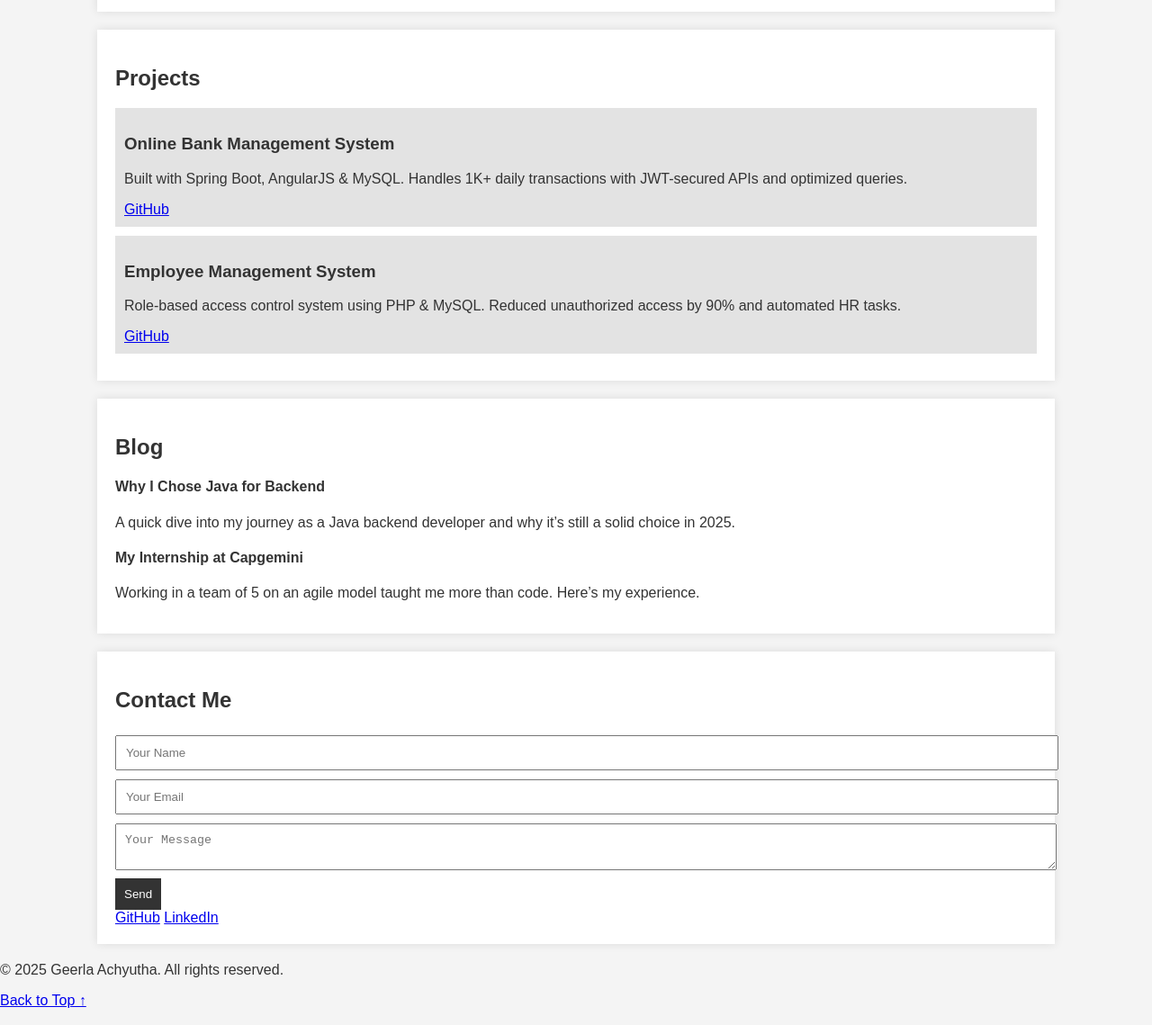
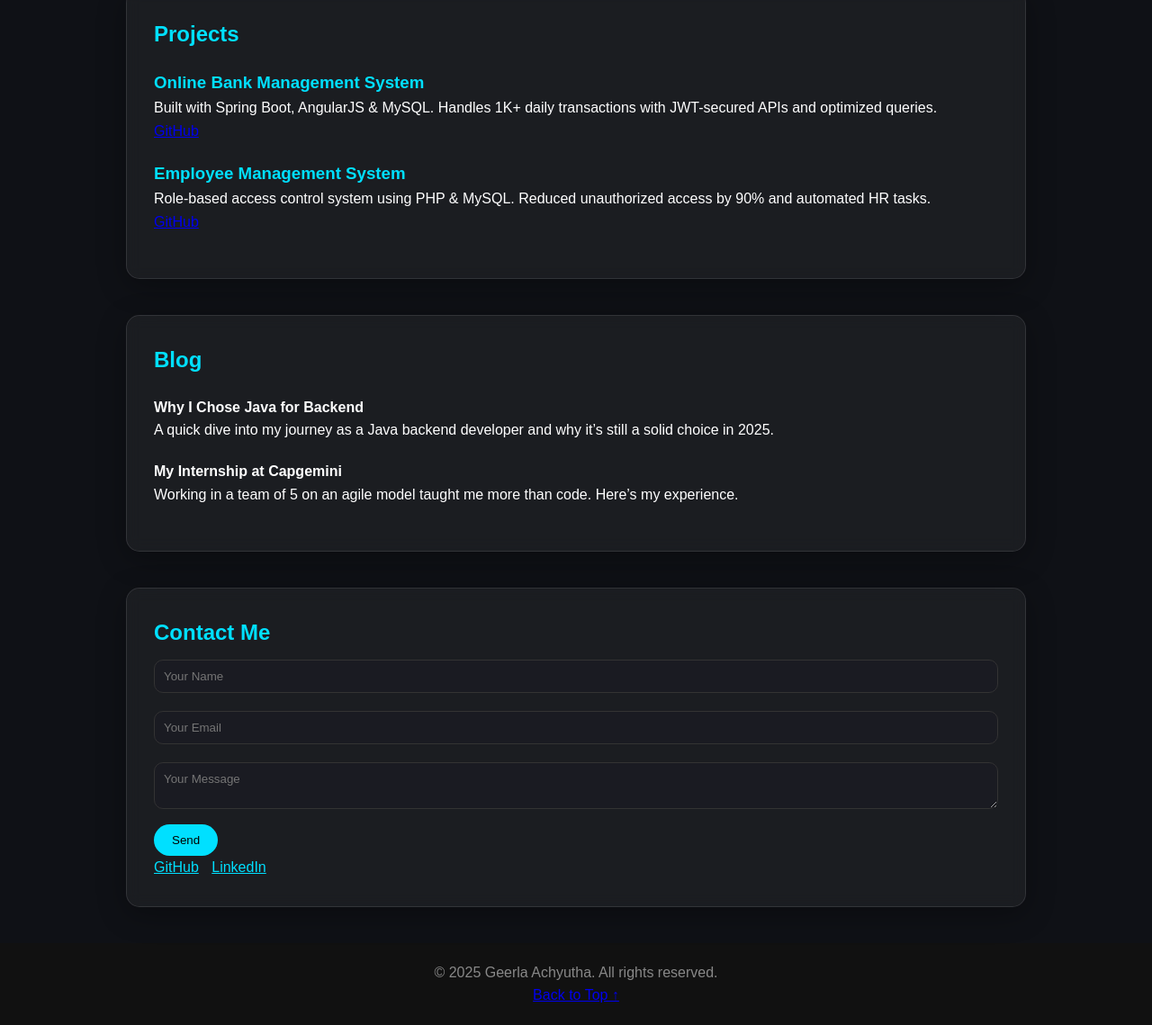
Before and after one commit to Achyuth7891/Achyuth7891.github.io, a plain HTML site: page index.html in a window 1280 px wide. Shown: the part 471-1610 px from the top of the page at 90% size. Drawn offline with Linux system fonts and the light colour scheme.

Commit message:
Update style.css

```diff
--- a/style.css
+++ b/style.css
@@ -1,57 +1,84 @@
-body {
-    font-family: Arial, sans-serif;
+* {
   margin: 0;
   padding: 0;
-    background: #f4f4f4;
-    color: #333;
+  box-sizing: border-box;
+  font-family: 'Poppins', sans-serif;
 }
-
-header {
-    background: #333;
+body {
+  background: #0f1116;
   color: white;
-    text-align: center;
-    padding: 1rem;
+  scroll-behavior: smooth;
+  line-height: 1.6;
 }
-
-nav ul {
-    list-style: none;
-    padding: 0;
+section {
+  padding: 60px 20px;
+  max-width: 1000px;
+  margin: auto;
 }
-
-nav ul li {
-    display: inline;
-    margin: 0 15px;
+.glass-section {
+  background: rgba(255, 255, 255, 0.05);
+  border-radius: 15px;
+  box-shadow: 0 8px 32px 0 rgba(0, 0, 0, 0.3);
+  backdrop-filter: blur(8px);
+  border: 1px solid rgba(255, 255, 255, 0.1);
+  margin-bottom: 40px;
+  padding: 30px;
 }
-
-nav ul li a {
-    color: white;
+h1, h2, h3 {
+  color: #00e0ff;
+}
+.btn {
+  display: inline-block;
+  margin-top: 10px;
+  background: #00e0ff;
+  color: black;
+  padding: 10px 20px;
+  border-radius: 25px;
   text-decoration: none;
+  transition: all 0.3s ease;
 }
-
-section {
-    padding: 20px;
-    margin: 20px auto;
-    width: 80%;
+.btn:hover {
   background: white;
-    box-shadow: 0px 0px 10px rgba(0, 0, 0, 0.1);
+  color: #00e0ff;
 }
-
-.project {
-    padding: 10px;
-    margin: 10px 0;
-    background: #e3e3e3;
+.skills li {
+  display: inline-block;
+  margin: 5px;
+  padding: 5px 10px;
+  background: #1f1f2e;
+  border-radius: 10px;
 }
-
+.project, .blog-post {
+  margin: 20px 0;
+}
 form input, form textarea {
   width: 100%;
+  margin: 10px 0;
   padding: 10px;
-    margin: 5px 0;
+  background: #1a1b22;
+  border: 1px solid #333;
+  color: white;
+  border-radius: 10px;
 }
-
-button {
-    padding: 10px;
-    background: #333;
-    color: white;
+form button {
+  background: #00e0ff;
+  color: black;
   border: none;
+  padding: 10px 20px;
+  border-radius: 20px;
   cursor: pointer;
 }
+form button:hover {
+  background: white;
+  color: #00e0ff;
+}
+footer {
+  text-align: center;
+  padding: 20px;
+  background: #111;
+  color: #888;
+}
+.socials a {
+  margin-right: 10px;
+  color: #00e0ff;
+}
```
Lines whose indentation alone changed are shown as unchanged.
